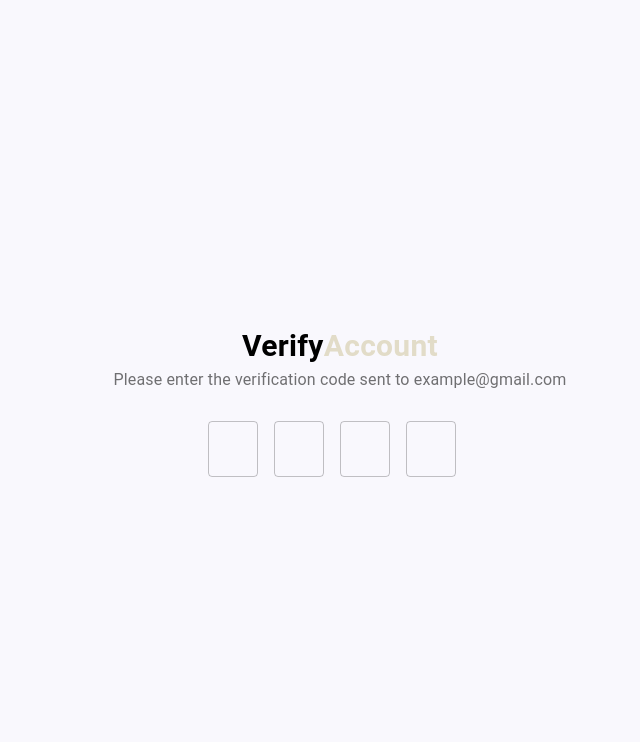
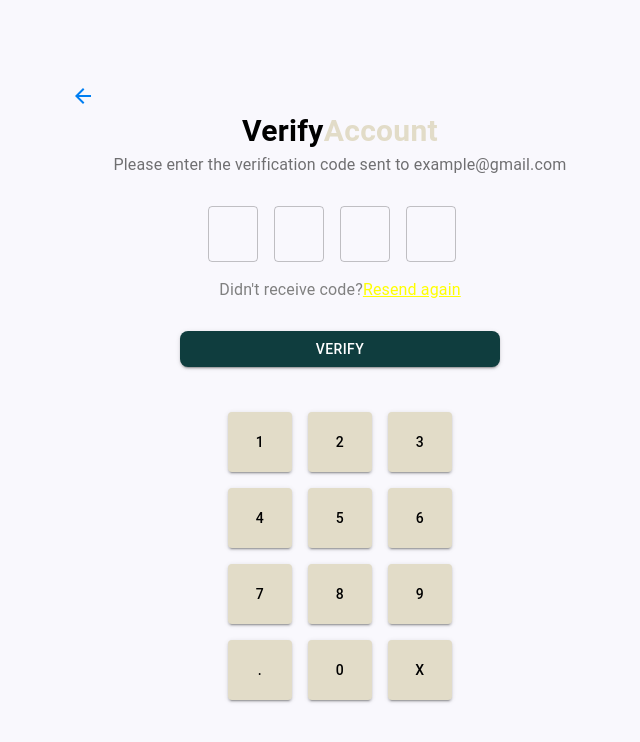
Before and after one commit to Akita-enterprices/Futsal-application, a React (Create React App) app: page /verifyaccount in a window 1280 px wide. Shown: the top 742 px of the page, without its empty margins (300-940 px from the left). Built offline with nearby package versions, Linux system fonts and the light colour scheme.

Commit message:
verify account

```diff
--- a/src/pages/verifyaccount.tsx
+++ b/src/pages/verifyaccount.tsx
@@ -1,7 +1,43 @@
-import React from "react";
+import React, { useState } from "react";
 import { Box, Button, TextField, Typography } from "@mui/material";
+import ArrowBackIcon from "@mui/icons-material/ArrowBack";
+import Keypad from "../component/keypad";
 
 const Verifyaccount: React.FC<{}> = () => {
+  const [code, setCode] = useState<string[]>(["", "", "", ""]);
+
+  const goBack = () => {
+    window.history.back();
+  };
+
+  const handleDigitClick = (digit: string) => {
+    const newCode = [...code];
+    for (let i = 0; i < newCode.length; i++) {
+      if (newCode[i] === "") {
+        newCode[i] = digit;
+        break;
+      }
+    }
+    setCode(newCode);
+  };
+
+  const handleCloseClick = () => {
+    const newCode = [...code];
+    for (let i = newCode.length - 1; i >= 0; i--) {
+      if (newCode[i] !== "") {
+        newCode[i] = "";
+        break;
+      }
+    }
+    setCode(newCode);
+  };
+
+  const handleCodeChange = (index: number) => (event: React.ChangeEvent<HTMLInputElement>) => {
+    const newCode = [...code];
+    newCode[index] = event.target.value;
+    setCode(newCode);
+  };
+
   return (
     <Box
       sx={{
@@ -13,10 +49,21 @@ const Verifyaccount: React.FC<{}> = () => {
         bgcolor: "#f9f8fd",
         color: "black",
         fontSize: "1.5rem",
-        fontweight: "bold",
+        fontWeight: "bold",
         maxWidth: "100%",
       }}
     >
+      <Box
+        sx={{
+          width: { sm: "42%", xs: "90%" },
+          display: "flex",
+          flexDirection: "row",
+          justifyContent: "left",
+          alignItems: "left",
+        }}
+      >
+        <ArrowBackIcon onClick={goBack} sx={{ color:"#007EF2", cursor: "pointer" }} />
+      </Box>
       <Typography
         sx={{ fontSize: { sm: "30px", xs: "20px" }, fontWeight: "bold" }}
       >
@@ -27,25 +74,176 @@ const Verifyaccount: React.FC<{}> = () => {
         Please enter the verification code sent to example@gmail.com
       </Typography>
       <br />
-      <Box display={"flex"} flexDirection={"row"}>
-        <TextField
-          type="number"
-          sx={{ mr: 2, width: { sm: "50px", xs: "50px" }, maxWidth: "100%" }}
-        />
-        <TextField
-          type="number"
-          sx={{ mr: 2, width: { sm: "50px", xs: "50px" }, maxWidth: "100%" }}
-        />
-        <TextField
-          type="number"
-          sx={{ mr: 2, width: { sm: "50px", xs: "50px" }, maxWidth: "100%" }}
-        />
-        <TextField
-          type="number"
-          sx={{ mr: 2, width: { sm: "50px", xs: "50px" }, maxWidth: "100%" }}
-        />
+      <Box display={"flex"} flexDirection={"row"} mb={2}>
+        {code.map((digit, index) => (
+          <TextField
+            key={index}
+            type="text"
+            value={digit}
+            onChange={handleCodeChange(index)}
+            inputProps={{ maxLength: 1 }}
+            sx={{ mr: 2, width: { sm: "50px", xs: "50px" }, maxWidth: "100%", textAlign: "center" }}
+          />
+        ))}
       </Box>
+      <Typography sx={{ color: "grey", "& a": { color: "yellow" } }}>Didn't receive code?<a href="" >Resend again</a> </Typography>
+      <br/>
+
+     <Button
+       type="submit"
+       variant="contained"
+       href="/welcome"
+       sx={{
+         bgcolor: "#0F3D3E",
+         "&:hover": {
+           bgcolor: "#0F3D3E",
+         },
+         width: {
+           sm: "25%",
+           xs: "50%",
+         },
+         borderRadius: 2,
+         mb: 2,
+       }}
+     >
+       Verify
+     </Button><br/>
+      <Keypad onDigitClick={handleDigitClick} onCloseClick={handleCloseClick} />
+
     </Box>
   );
 };
+
 export default Verifyaccount;
+
+
+// import React, { useState } from "react";
+// import { Box, Button, TextField, Typography } from "@mui/material";
+// import ArrowBackIcon from "@mui/icons-material/ArrowBack";
+// import Keypad from "../component/Keypad";
+
+// const Verifyaccount: React.FC<{}> = () => {
+//   const [code, setCode] = useState<string[]>(["", "", "", ""]);
+//   const [error, setError] = useState<string>("");
+
+//   // Mock correct code received from the backend or another service
+//   const correctCode = ["1", "2", "3", "4"];
+
+//   const goBack = () => {
+//     window.history.back();
+//   };
+
+//   const handleDigitClick = (digit: string) => {
+//     const newCode = [...code];
+//     for (let i = 0; i < newCode.length; i++) {
+//       if (newCode[i] === "") {
+//         newCode[i] = digit;
+//         break;
+//       }
+//     }
+//     setCode(newCode);
+//   };
+
+//   const handleCloseClick = () => {
+//     const newCode = [...code];
+//     for (let i = newCode.length - 1; i >= 0; i--) {
+//       if (newCode[i] !== "") {
+//         newCode[i] = "";
+//         break;
+//       }
+//     }
+//     setCode(newCode);
+//   };
+
+//   const handleCodeChange = (index: number) => (event: React.ChangeEvent<HTMLInputElement>) => {
+//     const newCode = [...code];
+//     newCode[index] = event.target.value;
+//     setCode(newCode);
+//   };
+
+//   const handleSubmit = () => {
+//     if (code.join("") === correctCode.join("")) {
+//       window.location.href = "/Register";
+//     } else {
+//       setError("The entered code is incorrect. Please try again.");
+//     }
+//   };
+
+//   return (
+//     <Box
+//       sx={{
+//         height: "100vh",
+//         display: "flex",
+//         flexDirection: "column",
+//         justifyContent: "center",
+//         alignItems: "center",
+//         bgcolor: "#f9f8fd",
+//         color: "black",
+//         fontSize: "1.5rem",
+//         fontWeight: "bold",
+//         maxWidth: "100%",
+//       }}
+//     >
+//       <Box
+//         sx={{
+//           width: { sm: "42%", xs: "90%" },
+//           display: "flex",
+//           flexDirection: "row",
+//           justifyContent: "left",
+//           alignItems: "left",
+//         }}
+//       >
+//         <ArrowBackIcon onClick={goBack} sx={{ color: "#007EF2", cursor: "pointer" }} />
+//       </Box>
+//       <Typography
+//         sx={{ fontSize: { sm: "30px", xs: "20px" }, fontWeight: "bold" }}
+//       >
+//         <span style={{ color: "black" }}>Verify</span>
+//         <span style={{ color: "#E2DCC8" }}>Account</span>
+//       </Typography>
+//       <Typography sx={{ opacity: "55%", textAlign: "center" }}>
+//         Please enter the verification code sent to example@gmail.com
+//       </Typography>
+//       <br />
+//       <Box display={"flex"} flexDirection={"row"} mb={2}>
+//         {code.map((digit, index) => (
+//           <TextField
+//             key={index}
+//             type="text"
+//             value={digit}
+//             onChange={handleCodeChange(index)}
+//             inputProps={{ maxLength: 1 }}
+//             sx={{ mr: 2, width: { sm: "50px", xs: "50px" }, maxWidth: "100%", textAlign: "center" }}
+//           />
+//         ))}
+//       </Box>
+//       {error && <Typography sx={{ color: "red", mb: 2 }}>{error}</Typography>}
+//       <Typography sx={{ color: "grey", "& a": { color: "yellow" } }}>
+//         Didn't receive code? <a href="">Resend again</a>
+//       </Typography>
+//       <br />
+//       <Button
+//         onClick={handleSubmit}
+//         variant="contained"
+//         sx={{
+//           bgcolor: "#0F3D3E",
+//           "&:hover": {
+//             bgcolor: "#0F3D3E",
+//           },
+//           width: {
+//             sm: "30%",
+//             xs: "50%",
+//           },
+//           borderRadius: 2,
+//           mb: 2,
+//         }}
+//       >
+//         Verify
+//       </Button>
+//       <br />
+//       <Keypad onDigitClick={handleDigitClick} onCloseClick={handleCloseClick} />
+//     </Box>
+//   );
+// };
+
+// export default Verifyaccount;
```
